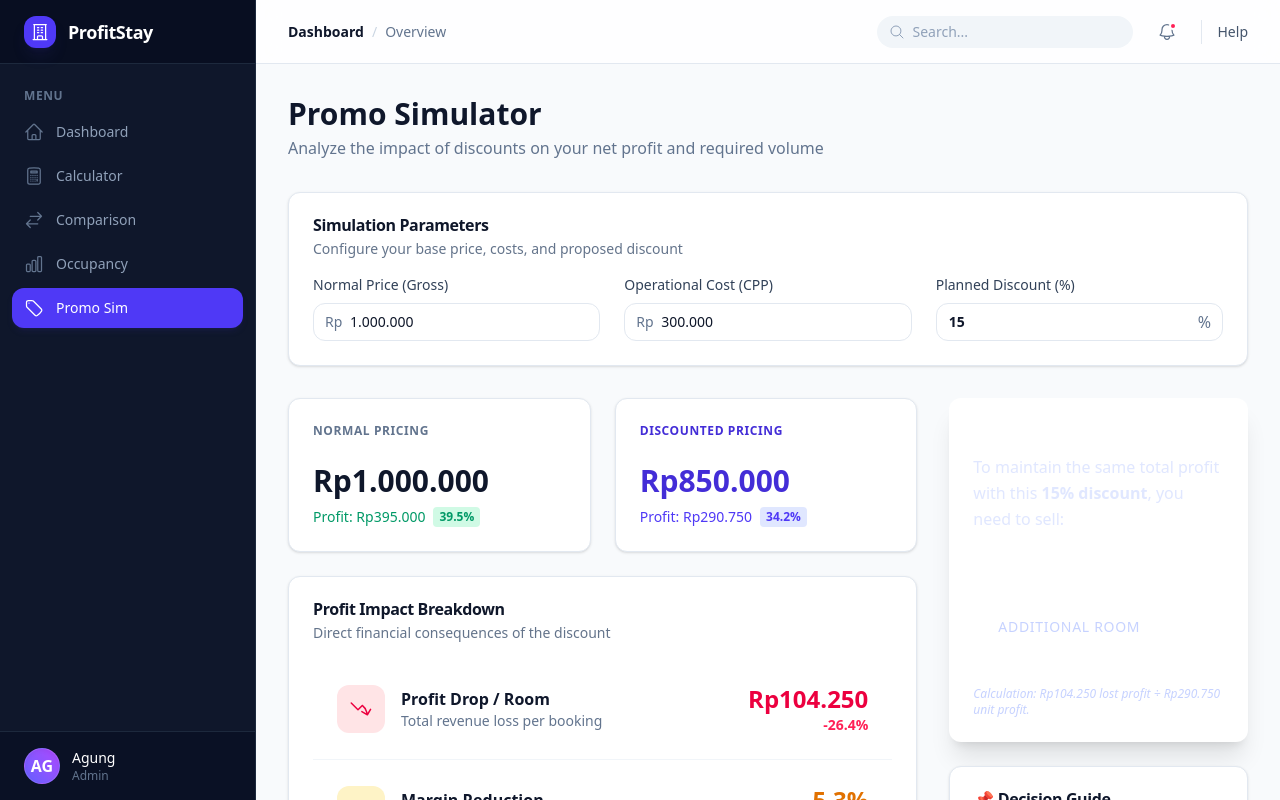
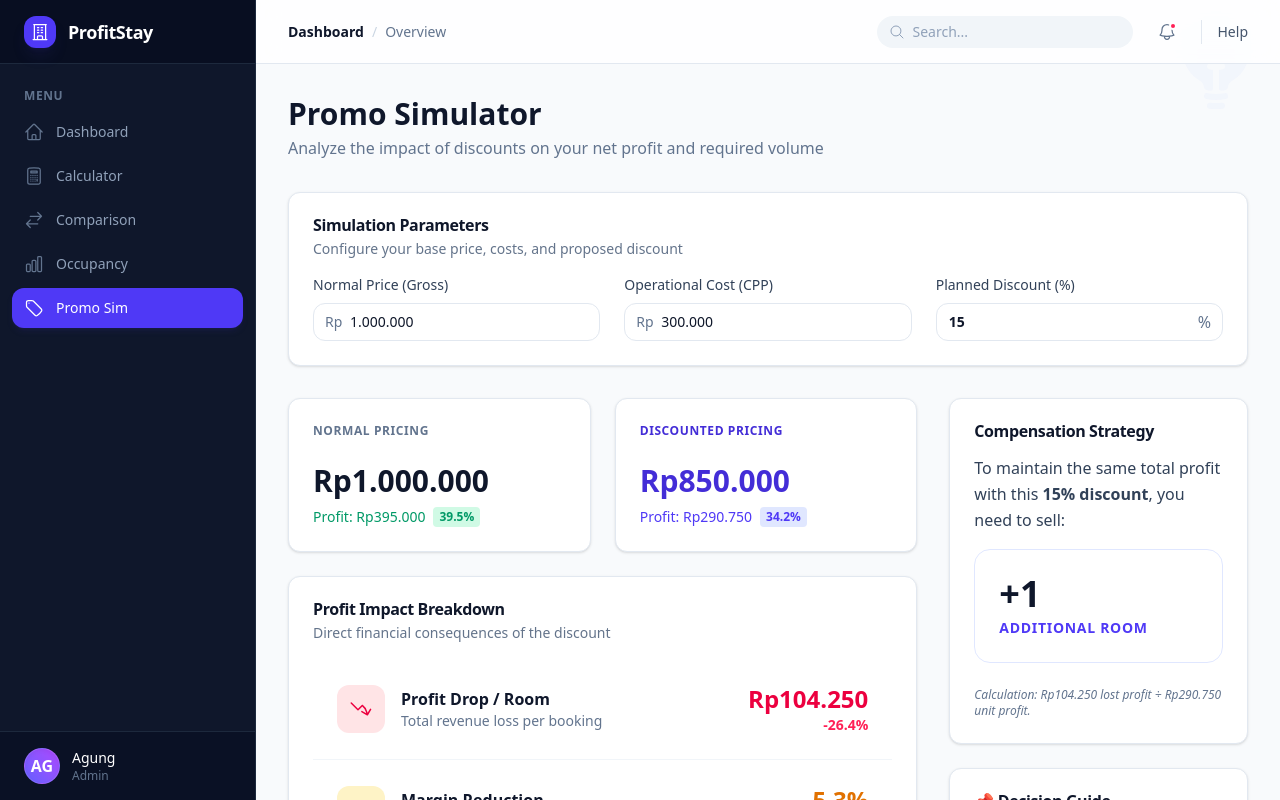
Before and after one commit to agungmahesa/PropertyCalculatorChannel, a Next.js app: page /dashboard/promo in a window 1280 px wide. Built offline with nearby package versions, Linux system fonts and the light colour scheme.

Commit message:
Fix strategy card visibility with black text and light background

```diff
--- a/app/dashboard/occupancy/page.tsx
+++ b/app/dashboard/occupancy/page.tsx
@@ -122,17 +122,17 @@ export default function OccupancyPage() {
 
                     {/* Recommendation Card */}
                     <div className="space-y-6">
-                        <Card className="bg-indigo-600 text-white shadow-lg shadow-indigo-500/20 border-0">
+                        <Card className="bg-indigo-50 border-indigo-100 text-slate-900 shadow-sm border">
                             <CardHeader>
                                 <div className="flex items-center gap-3">
-                                    <div className="p-2 bg-white/10 rounded-lg">
-                                        <ChartBarIcon className="h-6 w-6 text-white" />
+                                    <div className="p-2 bg-indigo-100 rounded-lg">
+                                        <ChartBarIcon className="h-6 w-6 text-indigo-600" />
                                     </div>
-                                    <CardTitle className="text-white">Strategy</CardTitle>
+                                    <CardTitle className="text-slate-900">Strategy</CardTitle>
                                 </div>
                             </CardHeader>
                             <CardContent>
-                                <p className="text-lg font-medium leading-relaxed">
+                                <p className="text-lg font-bold leading-relaxed text-slate-900">
                                     {result.recommendation}
                                 </p>
                             </CardContent>
--- a/app/dashboard/promo/page.tsx
+++ b/app/dashboard/promo/page.tsx
@@ -176,22 +176,22 @@ export default function PromoPage() {
 
                     {/* Right Side: Strategy and Tips */}
                     <div className="space-y-6">
-                        <Card className="bg-indigo-600 text-white border-0 shadow-xl overflow-hidden">
+                        <Card className="bg-indigo-50 text-slate-900 border border-indigo-100 shadow-sm overflow-hidden">
                             <div className="absolute top-0 right-0 p-4 opacity-10">
-                                <LightBulbIcon className="h-24 w-24" />
+                                <LightBulbIcon className="h-24 w-24 text-indigo-200" />
                             </div>
                             <CardHeader>
-                                <CardTitle className="text-white">Compensation Strategy</CardTitle>
+                                <CardTitle className="text-slate-900">Compensation Strategy</CardTitle>
                             </CardHeader>
                             <CardContent className="space-y-4">
-                                <p className="text-indigo-100 leading-relaxed">
+                                <p className="text-slate-700 leading-relaxed font-medium">
                                     To maintain the same total profit with this <strong>{discountPercentage}% discount</strong>, you need to sell:
                                 </p>
-                                <div className="p-6 bg-white/10 backdrop-blur-sm rounded-2xl border border-white/20">
-                                    <div className="text-4xl font-black mb-1">+{result.additionalRoomsNeeded}</div>
-                                    <div className="text-sm font-medium uppercase tracking-wider text-indigo-200">Additional Room{result.additionalRoomsNeeded !== 1 ? 's' : ''}</div>
+                                <div className="p-6 bg-white/50 backdrop-blur-sm rounded-2xl border border-indigo-100">
+                                    <div className="text-4xl font-black mb-1 text-slate-900">+{result.additionalRoomsNeeded}</div>
+                                    <div className="text-sm font-bold uppercase tracking-wider text-indigo-600">Additional Room{result.additionalRoomsNeeded !== 1 ? 's' : ''}</div>
                                 </div>
-                                <p className="text-xs text-indigo-200 italic pt-2">
+                                <p className="text-xs text-slate-500 italic pt-2">
                                     Calculation: {formatIDR(result.profitDrop)} lost profit ÷ {formatIDR(result.discountedProfit)} unit profit.
                                 </p>
                             </CardContent>
```
